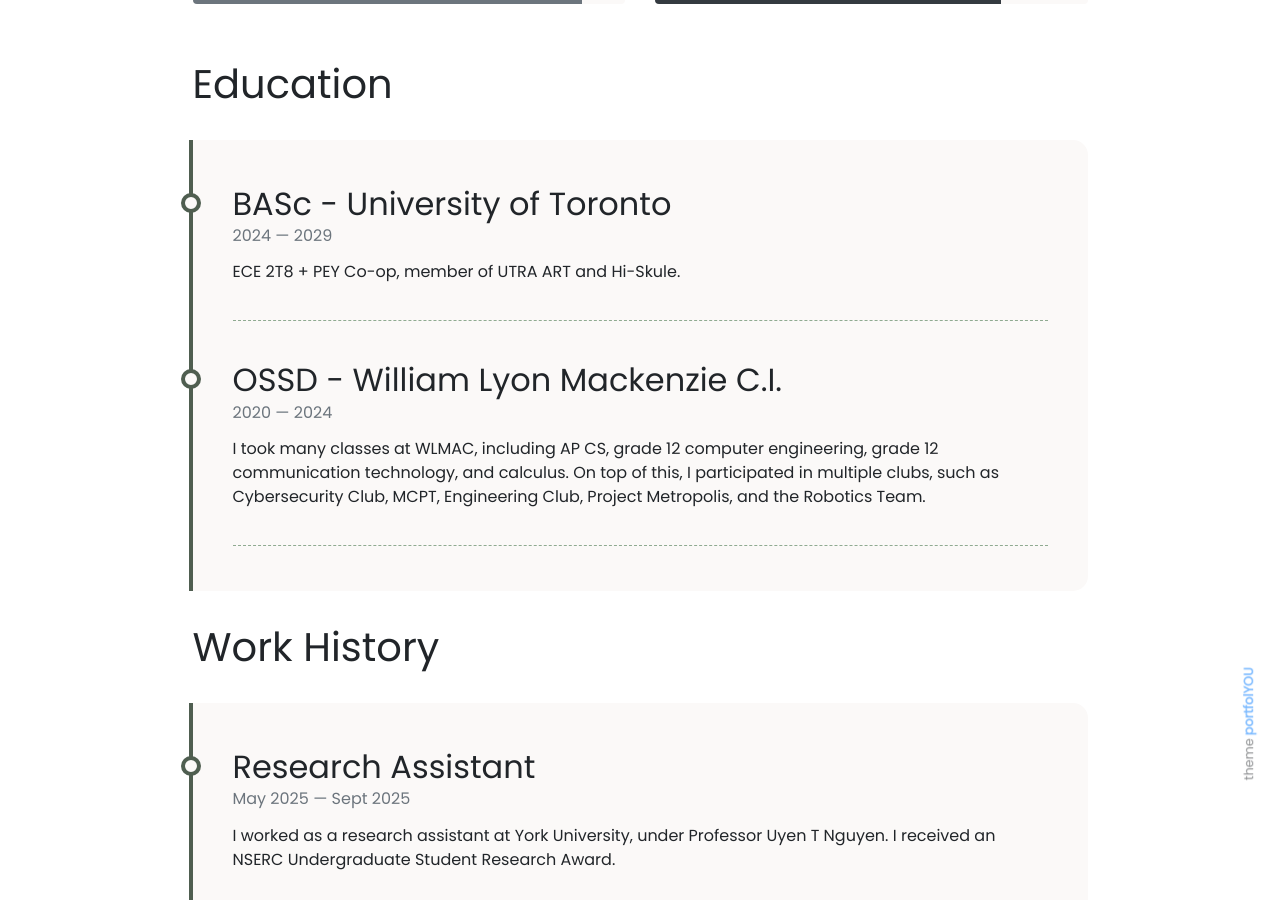
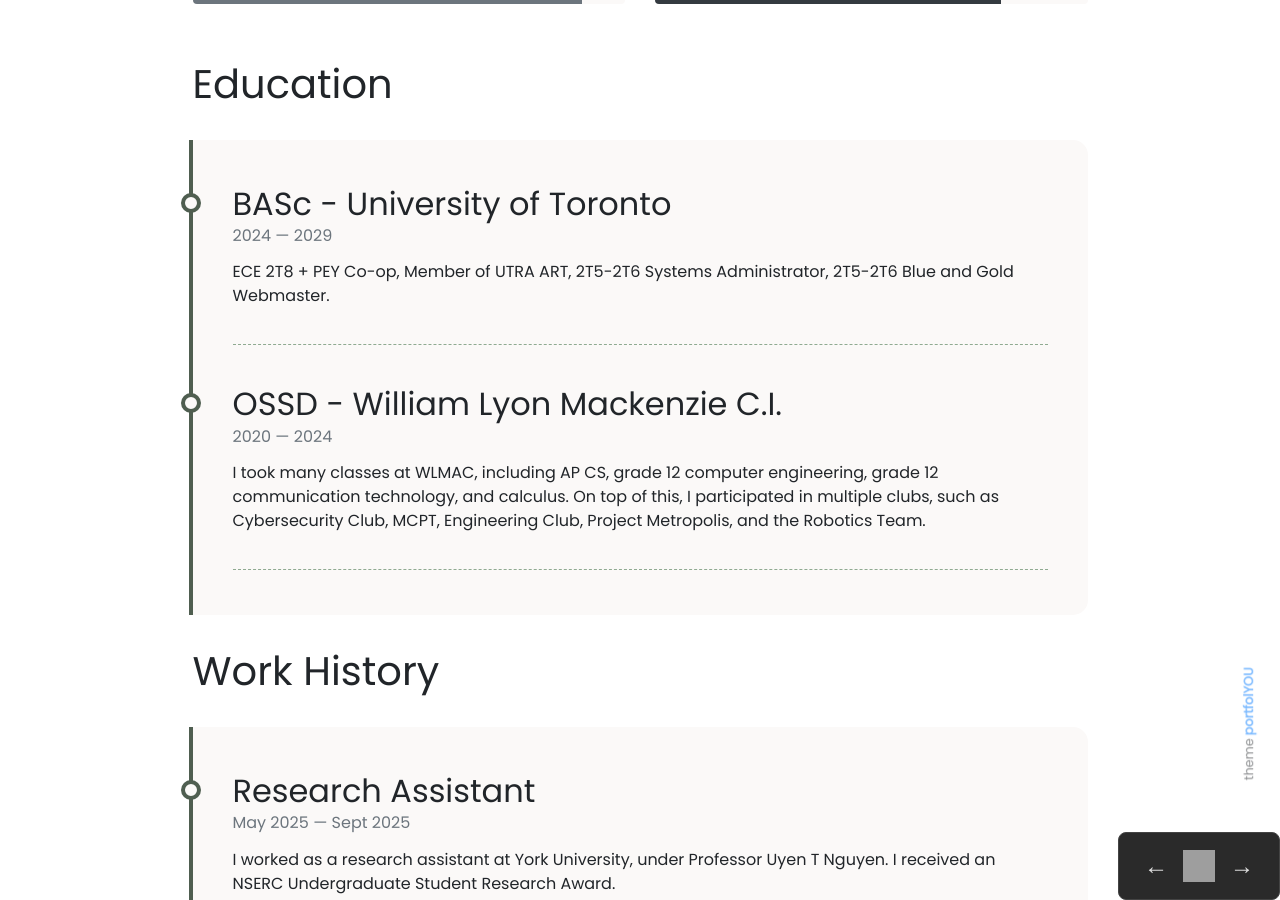
Before and after one commit to Maplefin444/maplefin444.github.io, a Jekyll site: the page built from pages/about.md, in a window 1280 px wide and 900 px high, scrolled down 753 px. Built offline with Jekyll 4.4.1, drawn with Linux system fonts in a browser that asks for light colours; nearby versions of some CDN libraries; emoji names are drawn with the system emoji font; grey boxes are pictures that could not be loaded.

Commit message:
Add keyring + update roles

```diff
--- a/_data/timeline.yml
+++ b/_data/timeline.yml
@@ -1,11 +1,11 @@
 - title: BASc - University of Toronto
   from: 2024
   to: 2029
-  description: ECE 2T8 + PEY Co-op, member of UTRA ART and Hi-Skule.
+  description: ECE 2T8 + PEY Co-op, Member of UTRA ART, 2T5-2T6 Systems Administrator, 2T5-2T6 Blue and Gold Webmaster.
 - title: OSSD - William Lyon Mackenzie C.I.
   from: 2020
   to: 2024
   description: I took many classes at WLMAC, including AP CS,
-              grade 12 computer engineering, grade 12 communication technology, and calculus.
-              On top of this, I participated in multiple clubs, such as Cybersecurity Club, MCPT,
-              Engineering Club, Project Metropolis, and the Robotics Team.
+    grade 12 computer engineering, grade 12 communication technology, and calculus.
+    On top of this, I participated in multiple clubs, such as Cybersecurity Club, MCPT,
+    Engineering Club, Project Metropolis, and the Robotics Team.
--- a/_layouts/default.html
+++ b/_layouts/default.html
@@ -22,8 +22,22 @@
   {% include scripts.html %}
 
   {%- if site.buymeacoffee.enabled == true -%}
-    <script data-name="BMC-Widget" data-cfasync="false" src="https://cdnjs.buymeacoffee.com/1.0.0/widget.prod.min.js" data-id="{{ site.buymeacoffee.username }}" data-description="{{ site.buymeacoffee.description }}" data-message="{{ site.buymeacoffee.message }}" data-color="{{ site.buymeacoffee.color }}" data-position="Right" data-x_margin="16" data-y_margin="16"></script>
+  <script data-name="BMC-Widget" data-cfasync="false" src="https://cdnjs.buymeacoffee.com/1.0.0/widget.prod.min.js"
+    data-id="{{ site.buymeacoffee.username }}" data-description="{{ site.buymeacoffee.description }}"
+    data-message="{{ site.buymeacoffee.message }}" data-color="{{ site.buymeacoffee.color }}" data-position="Right"
+    data-x_margin="16" data-y_margin="16"></script>
   {%- endif -%}
+
 </body>
+<div
+  style="position:fixed; z-index:99; display: flex; align-items: center; gap: 15px; background-color: #2a2a2a; padding: 15px 25px; border-radius: 8px; border: 1px solid #444; bottom:0; right:0;">
+  <a href="https://webring.ayanali.net/#https://jamesh.skule.ca.com?nav=prev"
+    style="color: #e0e0e0; text-decoration: none; font-size: 1.5rem;">←</a>
+  <a href="https://webring.ayanali.net/#https://jamesh.skule.ca" target="_blank">
+    <img src="https://webring.ayanali.net/img/icon-dark.svg" alt="SKULE Webring" style="width: 32px; height: 32px;" />
+  </a>
+  <a href="https://webring.ayanali.net/#https://jamesh.skule.ca?nav=next"
+    style="color: #e0e0e0; text-decoration: none; font-size: 1.5rem;">→</a>
+</div>
 
 </html>
```
